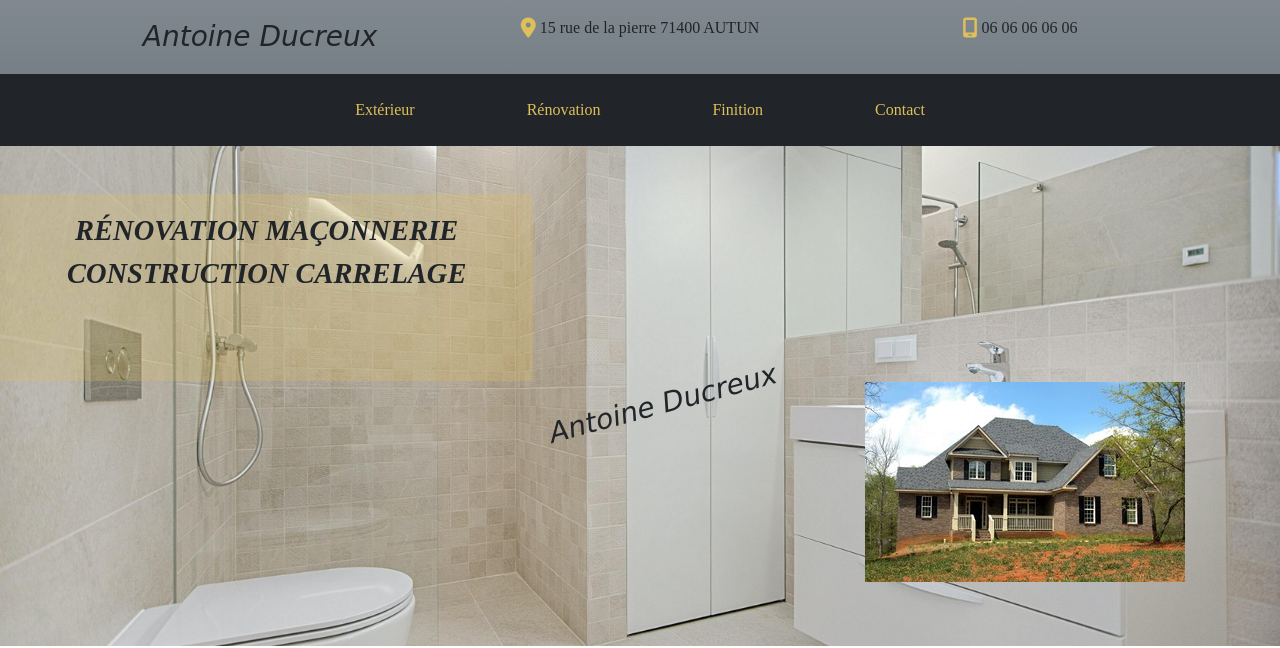
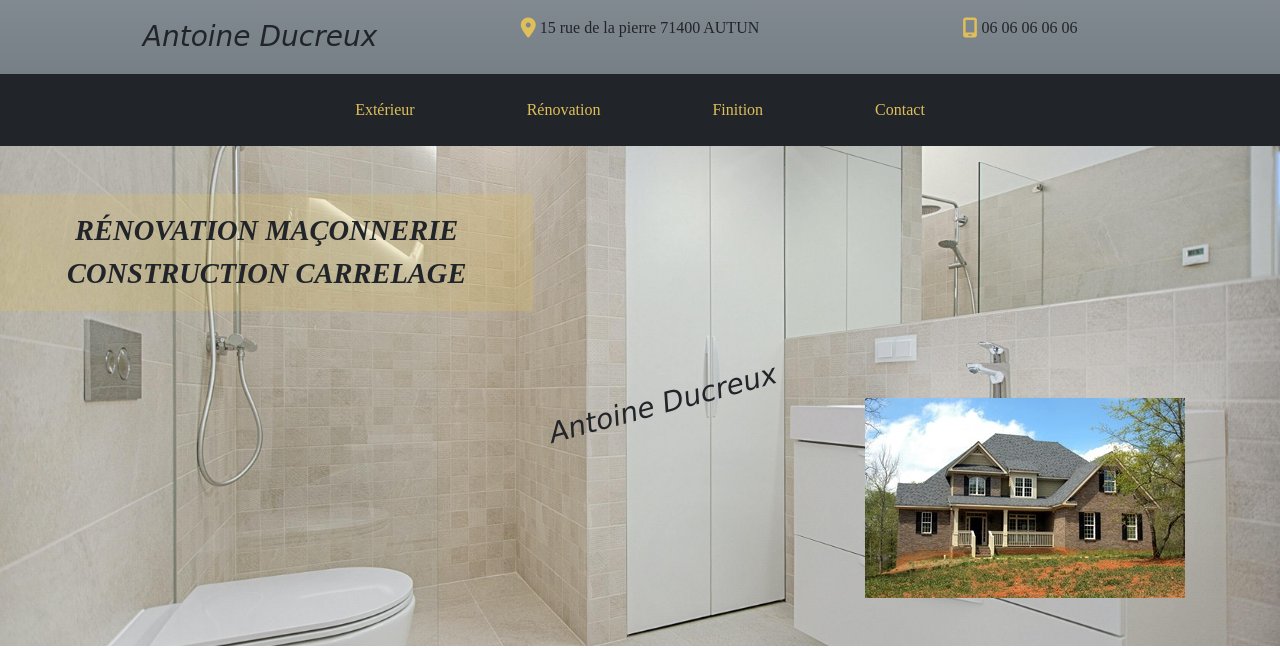
Before and after one commit to Aurelie1201/site-artisan, a website: page index.html in a window 1280 px wide. Shown: the top 648 px of the page. Drawn offline with nearby package versions, Linux system fonts and the light colour scheme.

Commit message:
reprise de section présentation image

```diff
--- a/index.html
+++ b/index.html
@@ -57,11 +57,11 @@
         <section class="section_presentation-image">
             <div class="container-fluid">
                 <div class="row">
-                    <div class="marg-bottom col-md-5 offset-4 offset-md-1 align-md-self-start m-auto m-md-0 mt-md-5 p-md-3 text-center text-uppercase fw-bold fs-2 fs-md-3 fst-italic">
+                    <div class="marg-bottom col-md-5  align-self-md-start m-auto mt-md-5 p-md-3 text-center text-uppercase fw-bold fs-2 fs-md-3 fst-italic">
                         rénovation maçonnerie construction carrelage
                     </div>
                     <div class="d-none d-md-block name col-3 align-self-center fs-3 fst-italic text-rotate">Antoine Ducreux</div>
-                    <div class="d-none d-md-block col-4 align-self-end mb-5 pb-3 ">
+                    <div class="d-none d-md-block col-4 align-self-end mb-5 ">
                         <img src="./images/maison.jpg" alt="maison" class="img-fluid">
                     </div>
                 </div>
@@ -156,6 +156,6 @@
     </main>
 
     <!-- Bootstrap JS Bundle -->
-    <!-- <script src="https://cdn.jsdelivr.net/npm/bootstrap@5.1.3/dist/js/bootstrap.bundle.min.js" integrity="sha384-ka7Sk0Gln4gmtz2MlQnikT1wXgYsOg+OMhuP+IlRH9sENBO0LRn5q+8nbTov4+1p" crossorigin="anonymous"></script> -->
+    <script src="https://cdn.jsdelivr.net/npm/bootstrap@5.1.3/dist/js/bootstrap.bundle.min.js" integrity="sha384-ka7Sk0Gln4gmtz2MlQnikT1wXgYsOg+OMhuP+IlRH9sENBO0LRn5q+8nbTov4+1p" crossorigin="anonymous"></script>
 </body>
 </html>
--- a/sass/pages/_presentation.scss
+++ b/sass/pages/_presentation.scss
@@ -16,9 +16,12 @@
             }
             & .marg-bottom{
                 background: $primarytransparent;
-                @media screen and (min-width: 767.98px){
-                    margin-bottom: 265px !important;
-                }
+                // @media screen and (min-width: 767.98px) and (max-width: 927.97){
+                //     margin-bottom: 265px !important;
+                // };
+                // @media screen and (min-width: 927.98px){
+                //     margin-bottom: 295px !important;
+                // };
             }
         };
         & .text-rotate{
```
Also changed, not shown: css/style.css, 1 other file.
